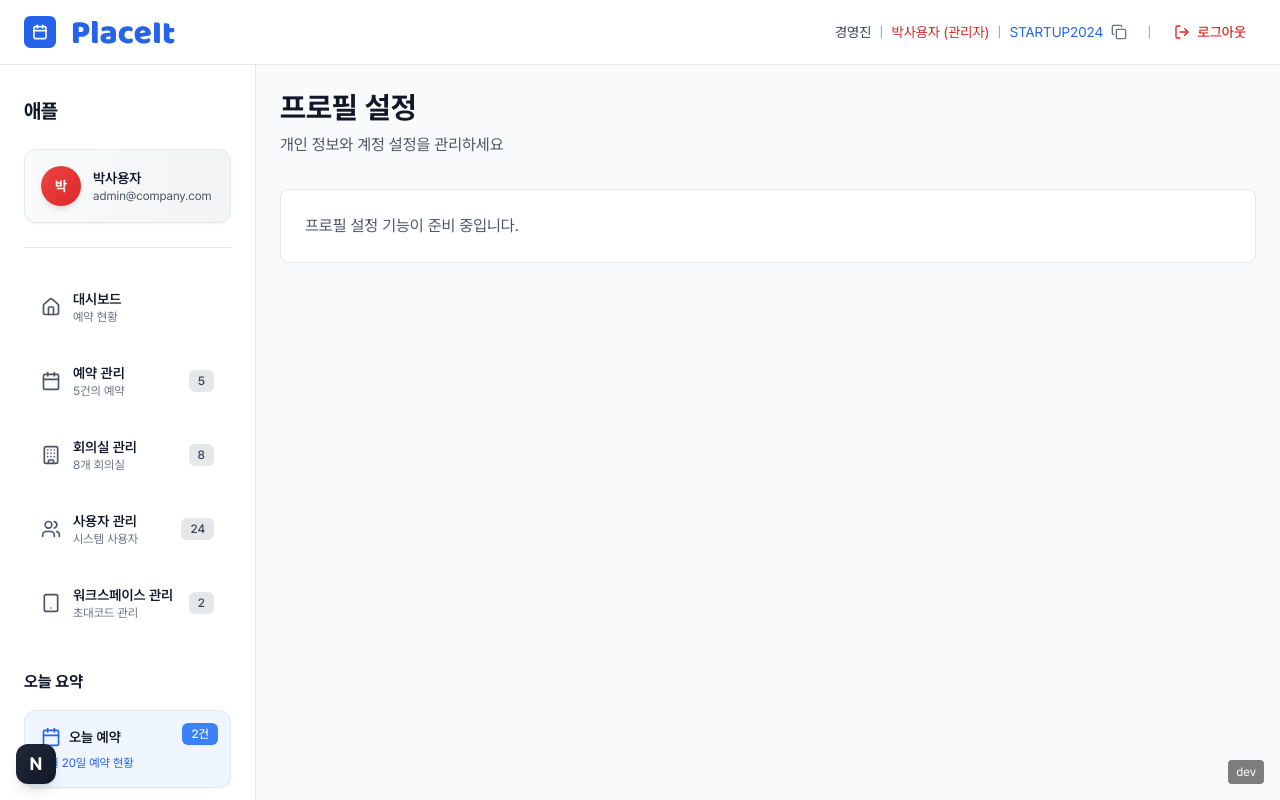
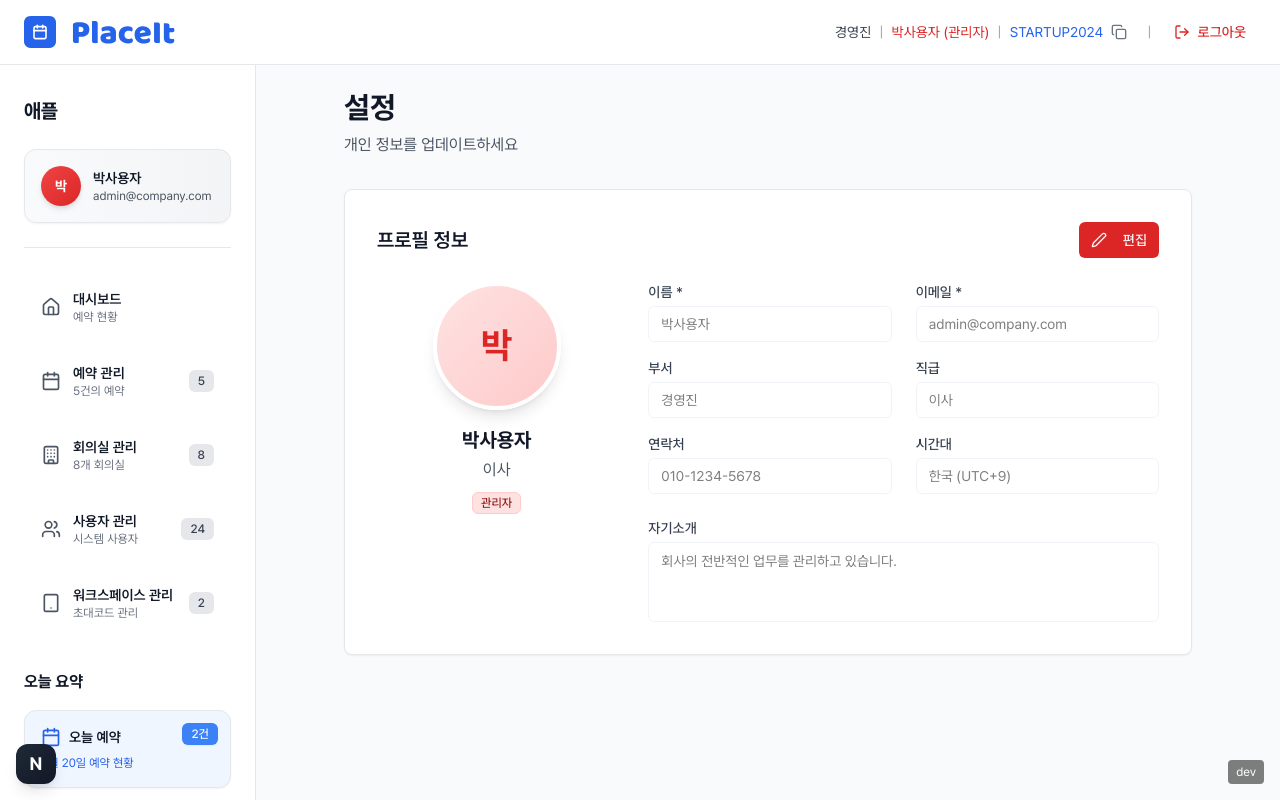
Before and after one commit to prgms-team3/client, a Next.js app in the folder placeit-frontend/: page /settings in a window 1280 px wide. Built offline with nearby package versions, Linux system fonts and the light colour scheme.

Commit message:
feat: 종합적인 설정 페이지 구현
- 사용자 프로필 설정 인터페이스 생성
- 폼 검증이 포함된 편집 모드 구현
- 이니셜이 포함된 동적 프로필 사진 추가
- 역할에 따른 색상 테마 적용

```diff
--- a/placeit-frontend/src/app/(dashboard)/settings/page.tsx
+++ b/placeit-frontend/src/app/(dashboard)/settings/page.tsx
@@ -1,19 +1,288 @@
 'use client';
 
-import React from 'react';
+import React, { useState, useEffect } from 'react';
 import { MainLayout } from '@/components/layout/MainLayout';
+import { Button } from '@/components/ui/button';
+import { Input } from '@/components/ui/input';
+import { Label } from '@/components/ui/label';
+import { Textarea } from '@/components/ui/textarea';
+import { Badge } from '@/components/ui/badge';
+import { Edit2, Save, X } from 'lucide-react';
+import { useUserStore } from '@/stores/userStore';
 
 export default function SettingsPage() {
+  const [isEditing, setIsEditing] = useState(false);
+  const { user, updateUser } = useUserStore();
+
+  const [formData, setFormData] = useState({
+    name: user.name,
+    email: user.email,
+    department: user.department,
+    position: user.position,
+    contact: user.contact,
+    timezone: user.timezone,
+    introduction: user.introduction,
+  });
+
+  // user 데이터가 변경될 때마다 formData 동기화
+  useEffect(() => {
+    setFormData({
+      name: user.name,
+      email: user.email,
+      department: user.department,
+      position: user.position,
+      contact: user.contact,
+      timezone: user.timezone,
+      introduction: user.introduction,
+    });
+  }, [user]);
+
+  const handleInputChange = (field: string, value: string) => {
+    setFormData(prev => ({
+      ...prev,
+      [field]: value,
+    }));
+  };
+
+  const handleSave = () => {
+    // Zustand 스토어에 사용자 정보 업데이트
+    updateUser(formData);
+    setIsEditing(false);
+  };
+
+  const handleCancel = () => {
+    // userStore의 원래 데이터로 복원
+    setFormData({
+      name: user.name,
+      email: user.email,
+      department: user.department,
+      position: user.position,
+      contact: user.contact,
+      timezone: user.timezone,
+      introduction: user.introduction,
+    });
+    setIsEditing(false);
+  };
+
   return (
     <MainLayout activePage="settings">
-      <div className="p-6">
+      <div className="p-6 pb-12 max-w-4xl mx-auto">
+        {/* 페이지 헤더 */}
         <div className="mb-8">
-          <h1 className="text-3xl font-bold text-gray-900 mb-2">프로필 설정</h1>
-          <p className="text-gray-600">개인 정보와 계정 설정을 관리하세요</p>
+          <h1 className="text-3xl font-bold text-gray-900 mb-2">설정</h1>
+          <p className="text-gray-600">개인 정보를 업데이트하세요</p>
         </div>
 
-        <div className="bg-white rounded-lg border p-6">
-          <p className="text-gray-600">프로필 설정 기능이 준비 중입니다.</p>
+        {/* 프로필 정보 섹션 */}
+        <div className="bg-white rounded-lg border border-gray-200 p-8 shadow-sm">
+          <div className="flex items-center justify-between mb-6">
+            <h2 className="text-xl font-semibold text-gray-900">프로필 정보</h2>
+            {!isEditing ? (
+              <Button
+                onClick={() => setIsEditing(true)}
+                className={`${
+                  user.role === 'admin'
+                    ? 'bg-red-600 hover:bg-red-700'
+                    : 'bg-blue-600 hover:bg-blue-700'
+                }`}
+              >
+                <Edit2 className="w-4 h-4 mr-2" />
+                편집
+              </Button>
+            ) : (
+              <div className="flex gap-2">
+                <Button
+                  onClick={handleSave}
+                  className="bg-green-600 hover:bg-green-700"
+                >
+                  <Save className="w-4 h-4 mr-2" />
+                  저장
+                </Button>
+                <Button
+                  onClick={handleCancel}
+                  variant="outline"
+                  className="border-gray-300 hover:bg-gray-50"
+                >
+                  <X className="w-4 h-4 mr-2" />
+                  취소
+                </Button>
+              </div>
+            )}
+          </div>
+
+          <div className="grid grid-cols-1 lg:grid-cols-3 gap-8">
+            {/* 프로필 사진 및 기본 정보 */}
+            <div className="lg:col-span-1">
+              <div className="text-center">
+                {/* 프로필 사진 */}
+                <div
+                  className={`w-32 h-32 mx-auto mb-4 rounded-full overflow-hidden border-4 border-white shadow-lg ${
+                    user.role === 'admin'
+                      ? 'bg-gradient-to-br from-red-100 to-red-200'
+                      : 'bg-gradient-to-br from-blue-100 to-blue-200'
+                  }`}
+                >
+                  <div
+                    className={`w-full h-full flex items-center justify-center text-4xl font-bold ${
+                      user.role === 'admin' ? 'text-red-600' : 'text-blue-600'
+                    }`}
+                  >
+                    {formData.name.charAt(0)}
+                  </div>
+                </div>
+
+                {/* 이름 및 직책 */}
+                <h3 className="text-xl font-bold text-gray-900 mb-1">
+                  {formData.name}
+                </h3>
+                <p className="text-gray-600 mb-2">이사</p>
+                <Badge
+                  className={`${
+                    user.role === 'admin'
+                      ? 'bg-red-100 text-red-800 border-red-200'
+                      : 'bg-blue-100 text-blue-800 border-blue-200'
+                  }`}
+                >
+                  {user.role === 'admin' ? '관리자' : '사용자'}
+                </Badge>
+              </div>
+            </div>
+
+            {/* 상세 정보 입력 필드 */}
+            <div className="lg:col-span-2 space-y-6">
+              <div className="grid grid-cols-1 md:grid-cols-2 gap-6">
+                {/* 왼쪽 열 */}
+                <div className="space-y-4">
+                  <div>
+                    <Label
+                      htmlFor="name"
+                      className="text-sm font-medium text-gray-700"
+                    >
+                      이름 *
+                    </Label>
+                    <Input
+                      id="name"
+                      value={formData.name}
+                      onChange={e => handleInputChange('name', e.target.value)}
+                      disabled={!isEditing}
+                      className="mt-1"
+                    />
+                  </div>
+
+                  <div>
+                    <Label
+                      htmlFor="department"
+                      className="text-sm font-medium text-gray-700"
+                    >
+                      부서
+                    </Label>
+                    <Input
+                      id="department"
+                      value={formData.department}
+                      onChange={e =>
+                        handleInputChange('department', e.target.value)
+                      }
+                      disabled={!isEditing}
+                      className="mt-1"
+                    />
+                  </div>
+
+                  <div>
+                    <Label
+                      htmlFor="contact"
+                      className="text-sm font-medium text-gray-700"
+                    >
+                      연락처
+                    </Label>
+                    <Input
+                      id="contact"
+                      value={formData.contact}
+                      onChange={e =>
+                        handleInputChange('contact', e.target.value)
+                      }
+                      disabled={!isEditing}
+                      className="mt-1"
+                    />
+                  </div>
+                </div>
+
+                {/* 오른쪽 열 */}
+                <div className="space-y-4">
+                  <div>
+                    <Label
+                      htmlFor="email"
+                      className="text-sm font-medium text-gray-700"
+                    >
+                      이메일 *
+                    </Label>
+                    <Input
+                      id="email"
+                      value={formData.email}
+                      onChange={e => handleInputChange('email', e.target.value)}
+                      disabled={!isEditing}
+                      className="mt-1"
+                    />
+                  </div>
+
+                  <div>
+                    <Label
+                      htmlFor="position"
+                      className="text-sm font-medium text-gray-700"
+                    >
+                      직급
+                    </Label>
+                    <Input
+                      id="position"
+                      value={formData.position}
+                      onChange={e =>
+                        handleInputChange('position', e.target.value)
+                      }
+                      disabled={!isEditing}
+                      className="mt-1"
+                    />
+                  </div>
+
+                  <div>
+                    <Label
+                      htmlFor="timezone"
+                      className="text-sm font-medium text-gray-700"
+                    >
+                      시간대
+                    </Label>
+                    <Input
+                      id="timezone"
+                      value={formData.timezone}
+                      onChange={e =>
+                        handleInputChange('timezone', e.target.value)
+                      }
+                      disabled={!isEditing}
+                      className="mt-1"
+                    />
+                  </div>
+                </div>
+              </div>
+
+              {/* 자기소개 */}
+              <div>
+                <Label
+                  htmlFor="introduction"
+                  className="text-sm font-medium text-gray-700"
+                >
+                  자기소개
+                </Label>
+                <Textarea
+                  id="introduction"
+                  value={formData.introduction}
+                  onChange={e =>
+                    handleInputChange('introduction', e.target.value)
+                  }
+                  disabled={!isEditing}
+                  rows={3}
+                  className="mt-1 resize-none"
+                />
+              </div>
+            </div>
+          </div>
         </div>
       </div>
     </MainLayout>
```
